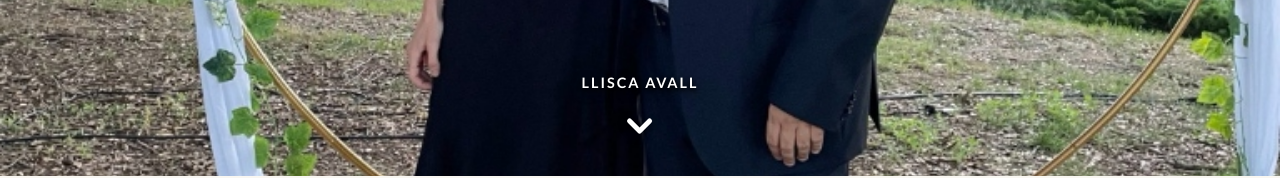
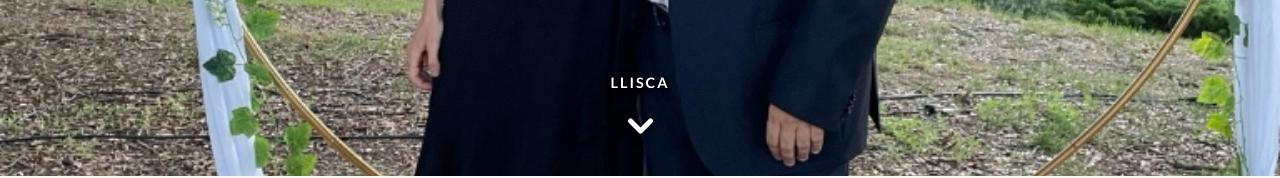
Before and after one commit to Maycas/Wedding-website-Marc-Clara, a React (Vite) app: page / in a window 1280 px wide. Shown: the part 624-802 px from the top of the page. Built offline with nearby package versions, Linux system fonts and the light colour scheme; a web font is replaced by a local one.

Commit message:
content: update scroll text to Llisca

```diff
--- a/src/components/Hero/Hero.jsx
+++ b/src/components/Hero/Hero.jsx
@@ -80,7 +80,7 @@ const Hero = () => {
         className="scroll-arrow"
         style={{ opacity: arrowOpacity }}
       >
-        <p className="scroll-text">Llisca avall</p>
+        <p className="scroll-text">Llisca</p>
         <svg
           width="40"
           height="40"
```
